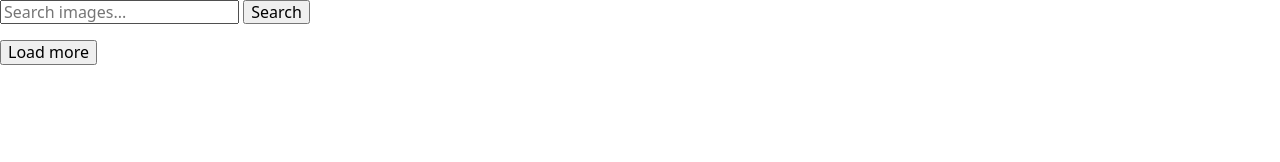
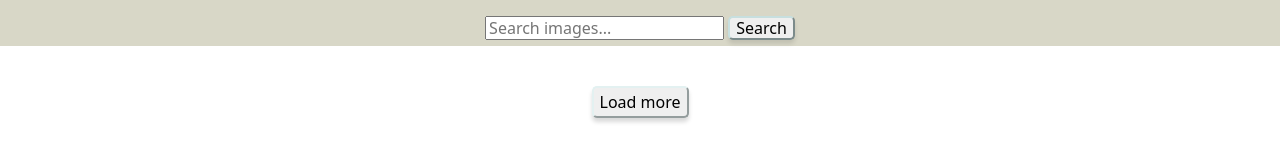
Before and after one commit to PVjacheslav/goit-js-hw-11, a website built with Parcel: page src/index.html in a window 1280 px wide. Built offline with nearby package versions, Linux system fonts and the light colour scheme; no server answers; what notiflix, simplelightbox would draw is missing.

Commit message:
solving 11task

```diff
--- a/src/index.html
+++ b/src/index.html
@@ -6,10 +6,11 @@
     <title>Page title</title>
     <link rel="stylesheet" href="./sass/index.scss" />
     <script type="module" src="./index.js"></script>
+    <link rel="stylesheet" href="./styles.css" />
   </head>
   <body>
-    <header>
-      <div>
+    <header class="stick">
+      <div class="search-form">
         <form class="js-search-form" id="search-form">
           <input
             type="text"
--- a/src/index.js
+++ b/src/index.js
@@ -46,7 +46,7 @@ function renderImg(data) {
       }) => {
         return `<a class="photo-link" href="${largeImageURL}">
           <div class="photo-card">
-            <img src="${webformatURL}" alt="${tags}" loading="lazy" />
+            <img class="img" src="${webformatURL}" alt="${tags}" loading="lazy" />
             <div class="info">
               <p class="info-item">
                 <b>${likes}</b>
--- /dev/null
+++ b/src/styles.css
@@ -0,0 +1,62 @@
+body {
+  display: block;
+  margin: 8px;
+}
+
+button {
+  border-color: #c7dfdf;
+  border-radius: 5px;
+  box-shadow: 0 4px 4px rgba(0, 0, 0, 0.1);
+}
+
+.stick {
+  background-color: rgba(209, 208, 189, 0.84);
+  position: sticky;
+  top: 0;
+}
+.search-form {
+  width: fit-content;
+  margin-bottom: 16px;
+  margin-left: auto;
+  margin-right: auto;
+  padding-top: 16px;
+  padding-bottom: 6px;
+}
+
+.gallery {
+  flex-wrap: wrap;
+  justify-content: center;
+  gap: 8px;
+  margin-bottom: 16px;
+  padding-bottom: 8px;
+  display: flex;
+}
+
+.info {
+  justify-content: center;
+  gap: 12px;
+  margin: 0;
+  padding: 8px;
+  font-weight: 700;
+  list-style: none;
+  display: flex;
+}
+
+.img {
+  height: 320px;
+  width: 100%;
+  object-fit: cover;
+  display: block;
+}
+
+.load-more {
+  min-width: 90px;
+  height: 32px;
+  border-color: #e3f1f1;
+  border-radius: 5px;
+  margin: 16px auto;
+  padding-top: 4px;
+  padding-bottom: 4px;
+  display: block;
+  box-shadow: 0 4px 4px rgba(0, 0, 0, 0.15);
+}
```
